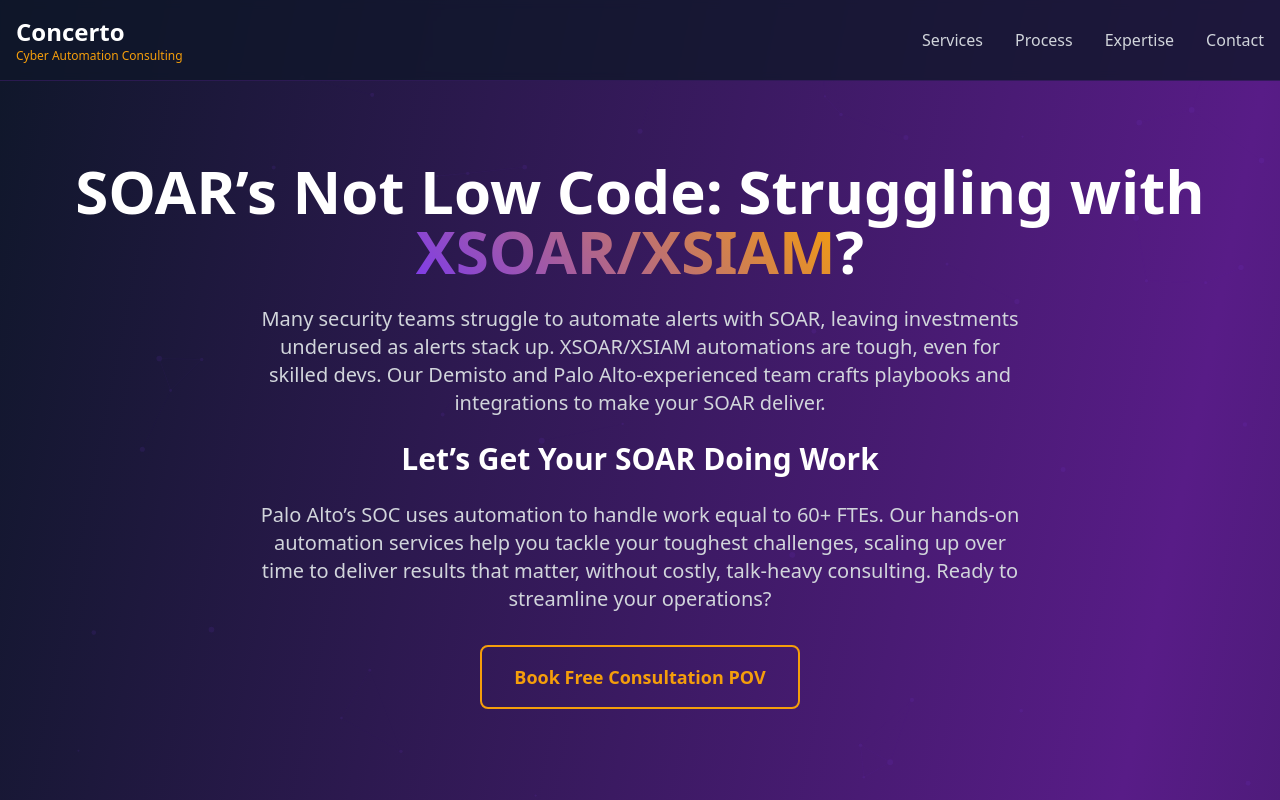
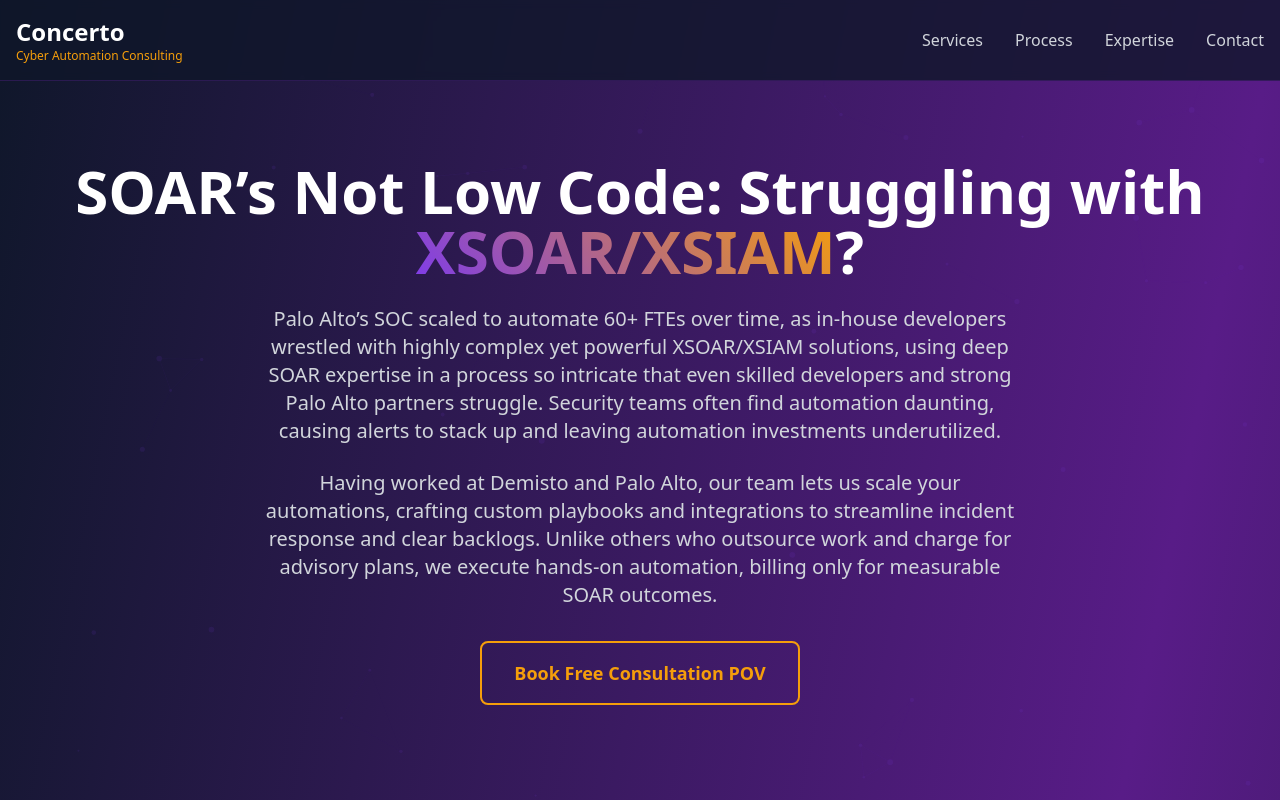
Before and after one commit to ConcertoCyber/website, a plain HTML site: page index.html in a window 1280 px wide. Shown: the top 800 px of the page. Drawn offline with nearby package versions, Linux system fonts and the light colour scheme.

Commit message:
Update index.html
adjusted content to make hero message shorter.

```diff
--- a/index.html
+++ b/index.html
@@ -79,13 +79,10 @@
             SOAR’s Not Low Code: Struggling with <span class="gradient-text">XSOAR/XSIAM</span>?
         </h1>
             <p class="text-lg md:text-xl text-gray-300 mb-6 max-w-3xl mx-auto leading-relaxed">
-                Many security teams struggle to automate alerts with SOAR, leaving investments underused as alerts stack up. XSOAR/XSIAM automations are tough, even for skilled devs. Our Demisto and Palo Alto-experienced team crafts playbooks and integrations to make your SOAR deliver.
+                Palo Alto’s SOC scaled to automate 60+ FTEs over time, as in-house developers wrestled with highly complex yet powerful XSOAR/XSIAM solutions, using deep SOAR expertise in a process so intricate that even skilled developers and strong Palo Alto partners struggle. Security teams often find automation daunting, causing alerts to stack up and leaving automation investments underutilized.
             </p>
-            <h2 class="text-2xl md:text-3xl font-semibold text-white mb-6">
-                Let’s Get Your SOAR Doing Work
-            </h2>
             <p class="text-lg md:text-xl text-gray-300 mb-8 max-w-3xl mx-auto leading-relaxed">
-                Palo Alto’s SOC uses automation to handle work equal to 60+ FTEs. Our hands-on automation services help you tackle your toughest challenges, scaling up over time to deliver results that matter, without costly, talk-heavy consulting. Ready to streamline your operations?
+                Having worked at Demisto and Palo Alto, our team lets us scale your automations, crafting custom playbooks and integrations to streamline incident response and clear backlogs. Unlike others who outsource work and charge for advisory plans, we execute hands-on automation, billing only for measurable SOAR outcomes.
             </p>
             <div class="flex flex-col sm:flex-row gap-4 justify-center mb-12">
                 <button class="border-2 border-concerto-gold text-concerto-gold hover:bg-concerto-gold hover:text-white text-lg px-8 py-4 rounded-lg font-semibold transition-all duration-300" onclick="sendEmail()">
```
